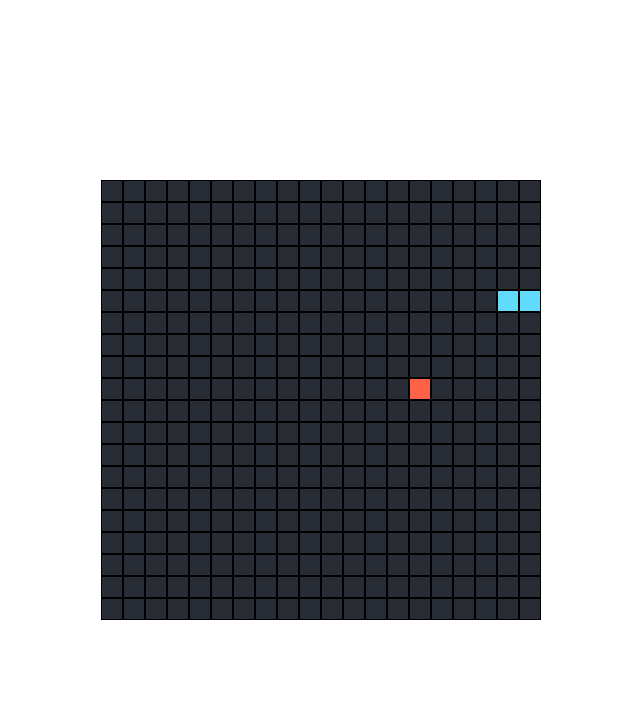
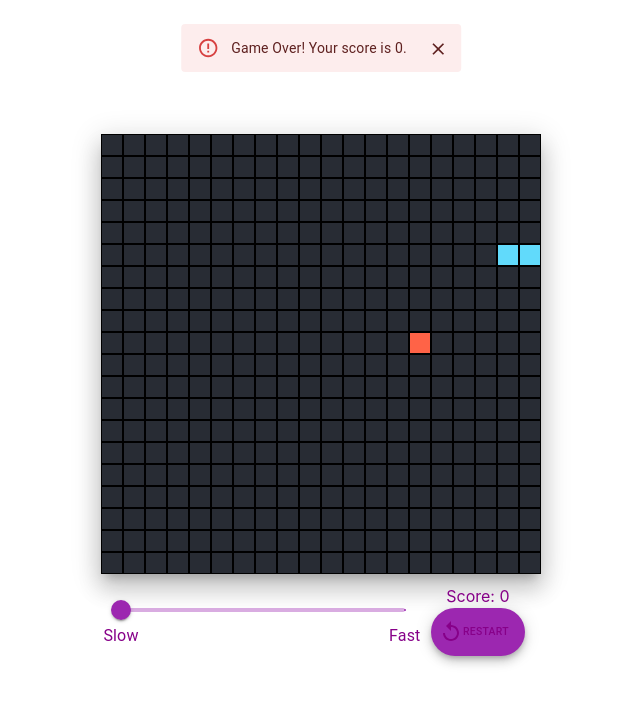
Before and after one commit to mightypirate1/frontman, a React (Vite) app: page / in a window 1280 px wide. Shown: the top 704 px of the page, without its empty margins (319-959 px from the left). Built offline with nearby package versions, Linux system fonts and the light colour scheme.

Commit message:
nicities

```diff
--- a/src/components/Snake/SnakeController.tsx
+++ b/src/components/Snake/SnakeController.tsx
@@ -1,14 +1,31 @@
 import { useState, useEffect, useCallback } from "react";
+import { Alert, Box, Fab, Paper, Slider, Snackbar } from "@mui/material";
+import ReplayIcon from '@mui/icons-material/Replay';
+
 import SnakeBoard from "./SnakeBoard";
 import SnakeGame from "./SnakeGame";
 
 function SnakeController() {
     const gridSize = 20;
-    const updateFrequencyMs = 300;
+    const minFrequencyMs = 10;
+    const maxFrequencyMs = 300;
+    const coolColor = "#870089";
 
+    const [score, setScore] = useState(0);
+    const [updateFrequencyMs, setUpdateFrequencyMs] = useState(300);
     const [game, setGame] = useState(new SnakeGame(gridSize));
     const [snakeCoords, setSnakeCoords] = useState(game.getSnakeCoords());
     const [foods, setFoods] = useState(game.getFoods());
+    const [gameOver, setGameOver] = useState(false);
+
+    const restartGame = () => {
+        const newGame = new SnakeGame(gridSize);
+        setGame(newGame);
+        setScore(0);
+        setGameOver(false);
+        setSnakeCoords(game.getSnakeCoords());
+        setFoods(game.getFoods());
+    };
 
     const handleKeyDown = useCallback((e: KeyboardEvent) => {
         switch (e.key) {
@@ -25,10 +42,7 @@ function SnakeController() {
                 game.setDirection("right");
                 break;
             case "r":
-                const newGame = new SnakeGame(gridSize);
-                setGame(newGame);
-                setSnakeCoords(game.getSnakeCoords());
-                setFoods(game.getFoods());
+                restartGame();
                 break;
             default:
                 break;
@@ -44,17 +58,72 @@ function SnakeController() {
 
     useEffect(() => {
         const interval = setInterval(() => {
-            console.log("tick: " + foods);
-            game.tick();
+            const reward = game.tick();
+            setScore(prevScore => prevScore + reward);
+            if (game.gameOver()) {
+                setGameOver(true);
+            }
             setSnakeCoords(game.getSnakeCoords());
             setFoods(game.getFoods());
         }, updateFrequencyMs);
         return () => {
             clearInterval(interval);
         };
-    }, [game]);
+    }, [game, updateFrequencyMs]);
 
-    return SnakeBoard(snakeCoords, foods, gridSize);
+    const board = SnakeBoard(snakeCoords, foods, gridSize);
+    return <>
+        <Snackbar
+            open={gameOver}
+            autoHideDuration={6000}
+            anchorOrigin={{ vertical: 'top', horizontal: 'center' }}
+        >
+            <Alert onClose={() => setGameOver(false)} severity="error" sx={{ width: '100%' }}>
+                Game Over! Your score is {score}.
+            </Alert>
+        </Snackbar>
+        <Paper elevation={15}>{board}</Paper>
+        <Box component="section" color="secondary" sx={{ p: "10px" }}>
+            <div style={{ display: "flex", flexDirection: "row", alignItems: "center", margin: "0px" }}>
+                <Slider
+                    aria-label="Speed"
+                    value={maxFrequencyMs - updateFrequencyMs}
+                    min={minFrequencyMs}
+                    max={maxFrequencyMs}
+                    color="secondary"
+                    onChange={(e) => {
+                        const target = e.target as HTMLInputElement;
+                        setUpdateFrequencyMs(maxFrequencyMs - Number(target.value))
+                    }}
+                    marks={[
+                        { value: minFrequencyMs, label: "Slow" },
+                        { value: maxFrequencyMs, label: "Fast" }
+                    ]}
+                    sx={{
+                        marginRight: "20px",
+                        marginLeft: "10px",
+                        '& .MuiSlider-markLabel': {
+                            fontSize: '1.0rem',
+                            color: `${coolColor}`,
+                        },
+                    }}
+                />
+                <div style={{margin: "0px", color: `${coolColor}`}}>Score: {score}
+                    <Fab
+                        color="secondary"
+                        variant="extended"
+                        sx={{
+                            fontSize: '0.65rem',
+                            color: `${coolColor}`
+                        }}
+                        onClick={restartGame}
+                    >
+                      <ReplayIcon sx={{ ml: -1 }} /> Restart
+                    </Fab>
+                </div>
+            </div>
+        </Box>
+    </>;
 }
 
 export default SnakeController;
--- a/src/components/Snake/SnakeGame.tsx
+++ b/src/components/Snake/SnakeGame.tsx
@@ -26,9 +26,10 @@ class SnakeGame {
         return this.foods.slice();
     }
 
-    public tick(): void {
+    public tick(): number {
+        let reward = 0;
         if (this.snake.isDead(this.gridSize, this.gridSize)) {
-            return;
+            return reward;
         }
         this.snake.tick();
         const head = this.snake.getHead();
@@ -39,8 +40,14 @@ class SnakeGame {
         });
         if (eaten.length > 0) {
             this.spawnFood();
+            reward += eaten.length;
         }
         this.foods = this.foods.filter(food => !food.isAt(head));
+        return reward;
+    }
+
+    public gameOver(): boolean {
+        return this.snake.isDead(this.gridSize, this.gridSize);
     }
 
     public spawnFood(): void {
```
